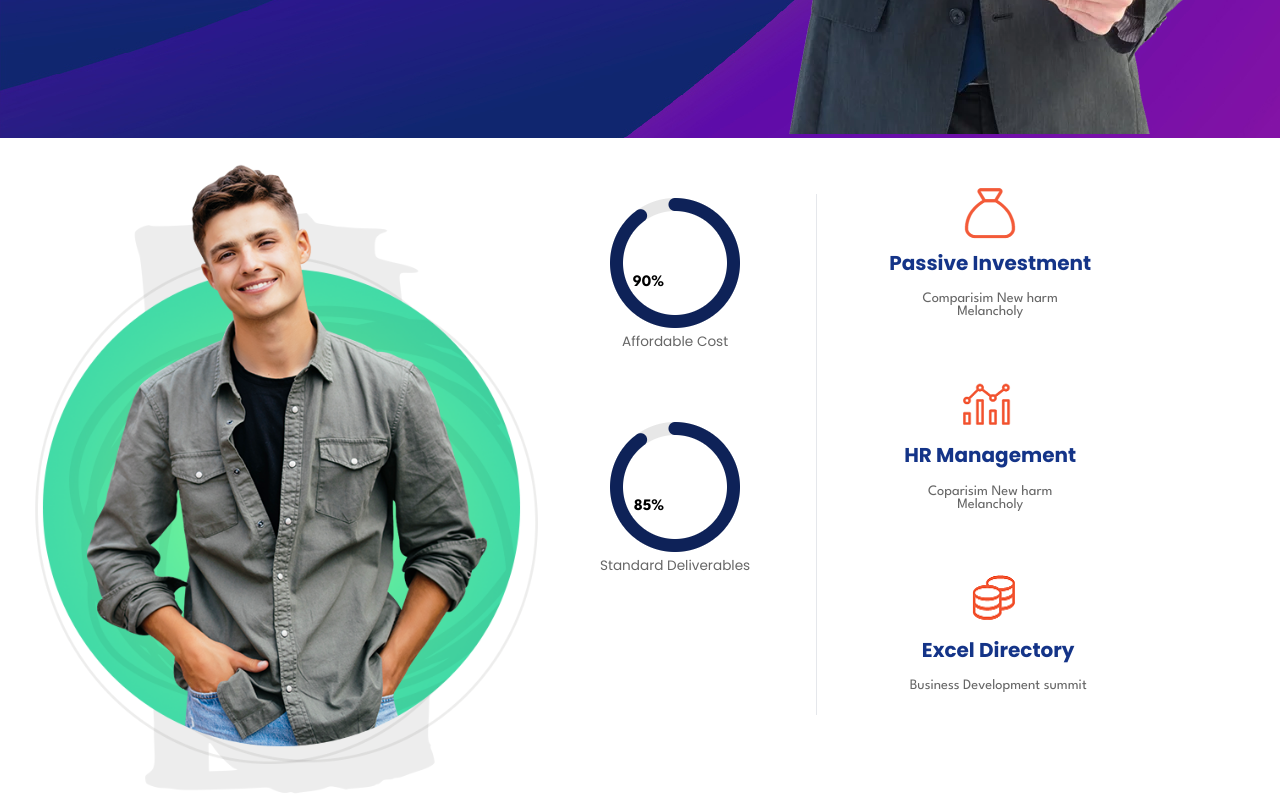
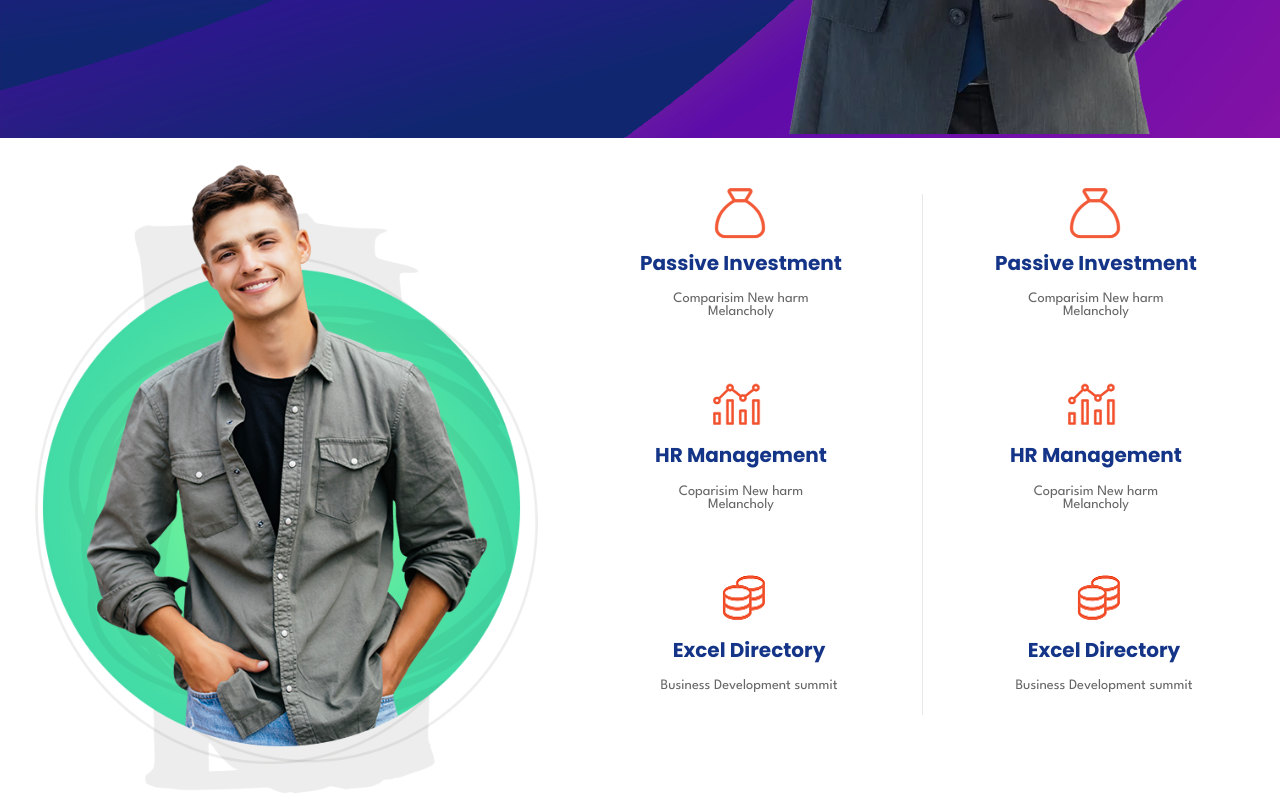
Before and after one commit to DRAGONcodex45/p2pplaftorm, a plain HTML site: page src/index.html in a window 1280 px wide. Shown: the part 760-1560 px from the top of the page. Drawn offline with Linux system fonts and the light colour scheme.

Commit message:
Adding HTML Code and CSS

```diff
--- a/src/index.html
+++ b/src/index.html
@@ -90,16 +90,36 @@
             <img id="about-image" src="who-we-are-base.png" alt="about" height="470px;" width="528px;">
         </div>
         <div>
-            <div id="container-wrapper">
-                <div class="image-container">
-                    <img id="score" src="90.png" alt="success-score">
-                    <div class="centered">90%</div>
-                    <div class="text">Affordable Cost</div>
+            <div id="container-row">
+                <div class="jarbox">
+                    <div class="jar-icon">
+                        <img id="icon" src="jar.PNG">
+                    </div>
+                    <div class="icon-title">
+                        Passive Investment
+                    </div>
+                    <p class="p-text">Comparisim New harm </br>Melancholy</p>
+
                 </div>
-                <div class="image-container">
-                    <img id="score" src="90.png" alt="success-score">
-                    <div class="centered">85%</div>
-                    <div class="text">Standard Deliverables</div>
+                <div class="hrbox">
+                    <div class="hr-icon">
+                        <img id="icon" src="hr.PNG">
+                    </div>
+                    <div class="icon-title">
+                        HR Management
+                    </div>
+                    <p class="p-text">Coparisim New harm </br>Melancholy</p>
+
+                </div>
+                <div class="marketbox">
+                    <div class="market-icon">
+                        <img id="icon" src="market.PNG">
+                    </div>
+                    <div class="icon-title">
+                        Excel Directory
+                    </div>
+                    <p class="p-text">Business Development summit</p>
+
                 </div>
             </div>
 
--- a/src/styles.css
+++ b/src/styles.css
@@ -1275,7 +1275,9 @@ header {
         font-size: 16px;
     }
 
-
+    header {
+        max-width: 1200px;
+    }
 
     #service-box {
         display: flex;
```
